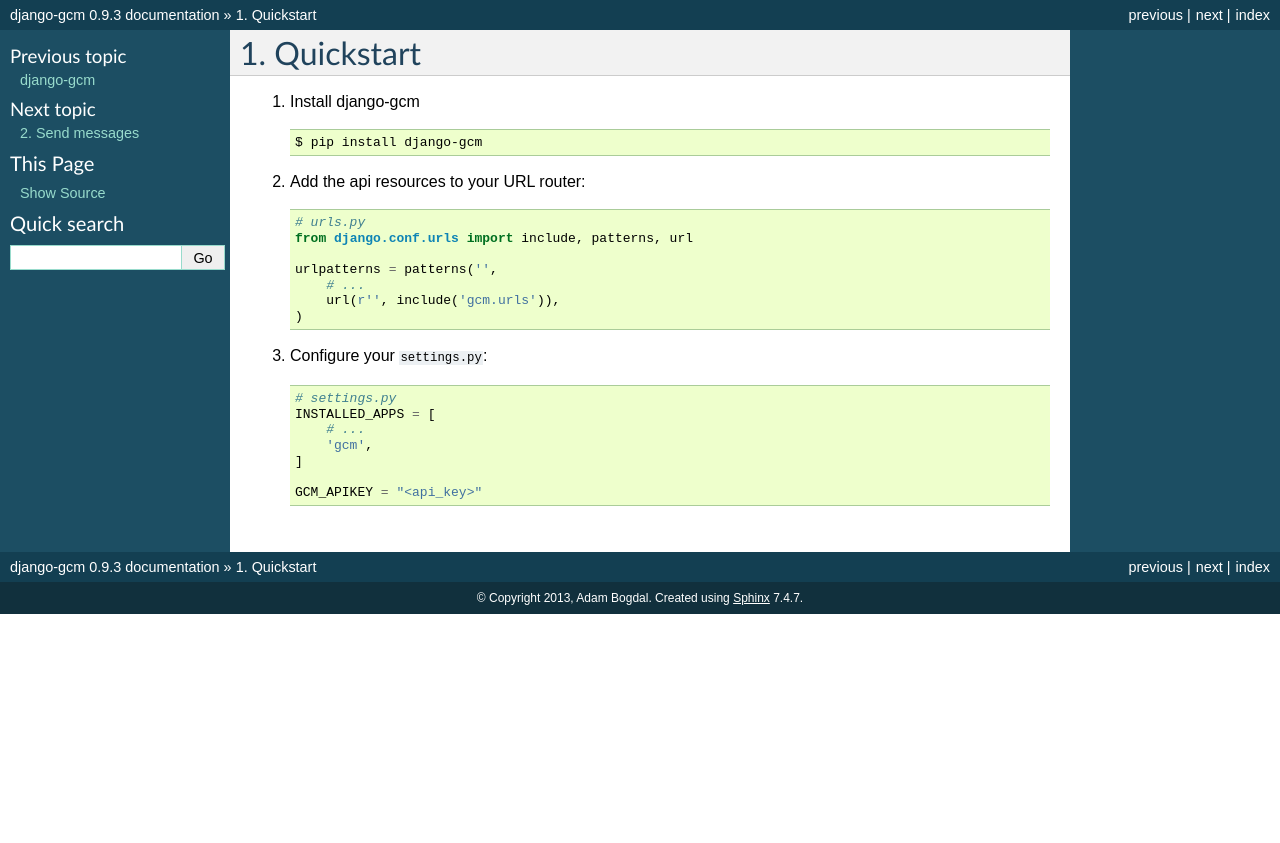
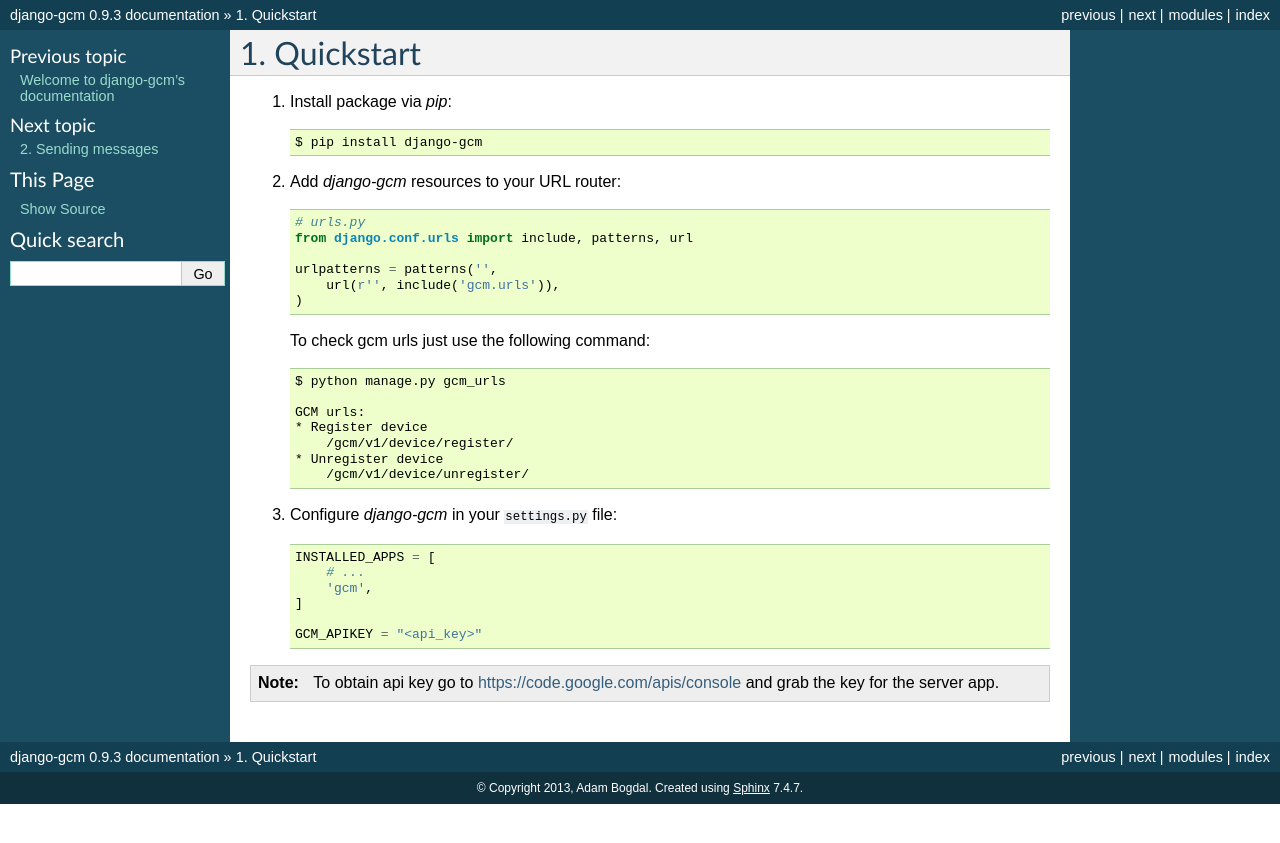
Before and after one commit to bogdal/django-gcm, a Sphinx documentation site: the page built from docs/quickstart.rst, in a window 1280 px wide. Shown: the top 843 px of the page. Built offline with Sphinx 7.4.7, drawn with Linux system fonts in a browser that asks for light colours.

Commit message:
Update docs

```diff
--- a/docs/quickstart.rst
+++ b/docs/quickstart.rst
@@ -1,28 +1,42 @@
 Quickstart
 ==========
 
-#. Install django-gcm
+#. Install package via `pip`:
 
    .. code-block:: bash
 
       $ pip install django-gcm
 
-#. Add the api resources to your URL router::
+#. Add `django-gcm` resources to your URL router::
 
       # urls.py
       from django.conf.urls import include, patterns, url
 
       urlpatterns = patterns('',
-          # ...
           url(r'', include('gcm.urls')),
       )
 
-#. Configure your ``settings.py``::
 
-      # settings.py
+   To check gcm urls just use the following command:
+
+   .. code-block:: bash
+
+        $ python manage.py gcm_urls
+
+        GCM urls:
+        * Register device
+            /gcm/v1/device/register/
+        * Unregister device
+            /gcm/v1/device/unregister/
+
+
+#. Configure `django-gcm` in your ``settings.py`` file::
+
       INSTALLED_APPS = [
           # ...
           'gcm',
       ]
 
       GCM_APIKEY = "<api_key>"
+
+.. note:: To obtain api key go to https://code.google.com/apis/console and grab the key for the server app.
```
Also changed, not shown: README.md (+2 -16 lines), docs/authentication.rst (added, +104 -0 lines), docs/extending_device.rst (added, +32 -0 lines), docs/index.rst (+16 -3 lines), docs/send_messages.rst (deleted, +0 -19 lines), docs/sending_messages.rst (added, +19 -0 lines), docs/signals.rst (added, +33 -0 lines).
